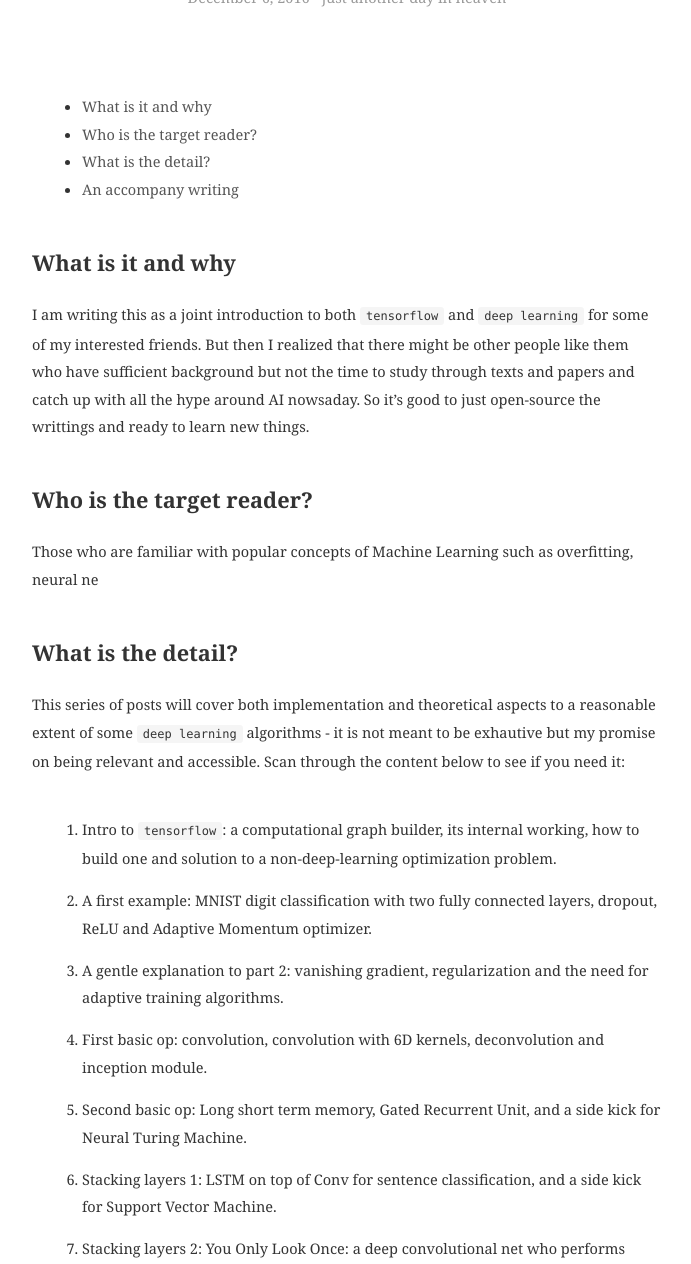
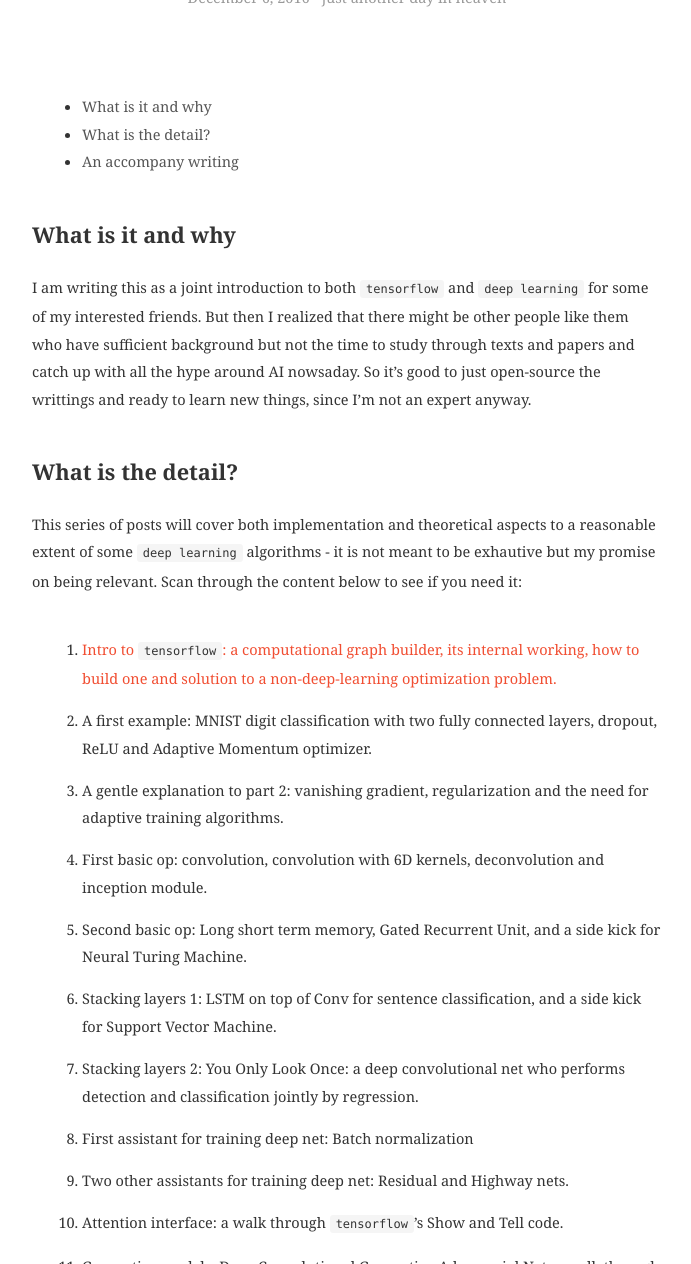
Before and after one commit to thtrieu/thtrieu.github.io, a Jekyll site: the page built from _posts/2016-12-06-opening.md, in a window 1280 px wide and 1400 px high, scrolled down 1612 px, cut to the strip 136-1400 px from the top of the window. Shown: the whole strip, without its empty margins (293-984 px from the left). Built offline with Jekyll 4.4.1, drawn with Linux system fonts in a browser that asks for light colours; some web fonts are replaced; comment, search, counter and statistics services are not loaded.

Commit message:
add links

```diff
--- a/_posts/2016-12-06-opening.md
+++ b/_posts/2016-12-06-opening.md
@@ -1,5 +1,5 @@
 ---
-title: A quick, accessible and relevant course in Deep Learning
+title: A quick and relevant course in Deep Learning
 ---
 
 * #table of content
@@ -7,17 +7,13 @@
 
 ## What is it and why
 
-I am writing this as a joint introduction to both `tensorflow` and `deep learning` for some of my interested friends. But then I realized that there might be other people like them who have sufficient background but not the time to study through texts and papers and catch up with all the hype around AI nowsaday. So it's good to just open-source the writtings and ready to learn new things.
-
-## Who is the target reader?
-
-Those who are familiar with popular concepts of Machine Learning such as overfitting, neural ne
+I am writing this as a joint introduction to both `tensorflow` and `deep learning` for some of my interested friends. But then I realized that there might be other people like them who have sufficient background but not the time to study through texts and papers and catch up with all the hype around AI nowsaday. So it's good to just open-source the writtings and ready to learn new things, since I'm not an expert anyway.
 
 ## What is the detail?
 
-This series of posts will cover both implementation and theoretical aspects to a reasonable extent of some `deep learning` algorithms - it is not meant to be exhautive but my promise on being relevant and accessible. Scan through the content below to see if you need it:
+This series of posts will cover both implementation and theoretical aspects to a reasonable extent of some `deep learning` algorithms - it is not meant to be exhautive but my promise on being relevant. Scan through the content below to see if you need it:
 
-1. Intro to `tensorflow`: a computational graph builder, its internal working, how to build one and solution to a non-deep-learning optimization problem.
+1. [Intro to `tensorflow`: a computational graph builder, its internal working, how to build one and solution to a non-deep-learning optimization problem.](https://thtrieu.github.io/notes/intro-to-tensorflow-and-its-first-problem)
 
 2. A first example: MNIST digit classification with two fully connected layers, dropout, ReLU and Adaptive Momentum optimizer.
 
@@ -43,7 +39,7 @@
 
 There will be an accompanying series about gradient flow, exclusively about the backpropagation and relevant issues in the context of Deep Learning. I regard gradient-flow as the most relevant and insightful topic in `deep learning`, but unfortunately made easy by tools like `tensorflow` and therefore, is ignored most of the time by practitioners. The discussion includes implemetation as well as any relevant theoretical details. The topics will include:
 
-- gradflow through `matmul` and `conv2d` (fully connected and 2D convolutional)
+- [gradflow through `matmul` and `conv2d` (fully connected and 2D convolutional)](https://thtrieu.github.io/notes/gradflow-debut-golden-rule-matmul-and-conv2d)
 
 - gradflow through `lstm` and `gru` (long short term memory and gated recurrent)
 
```
